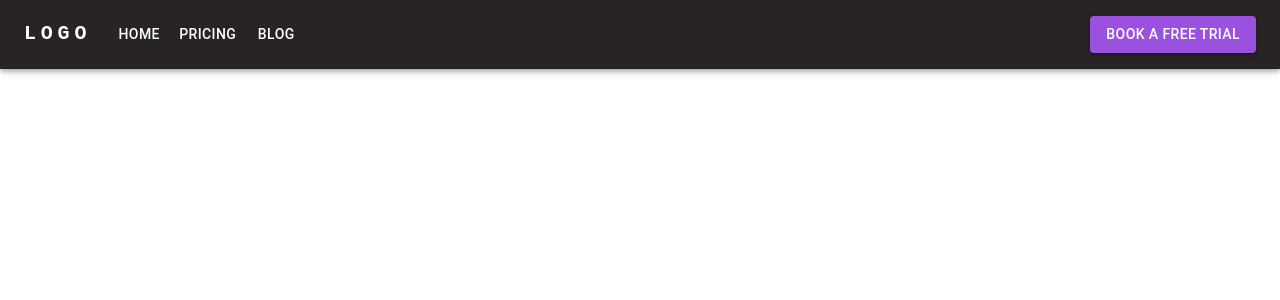
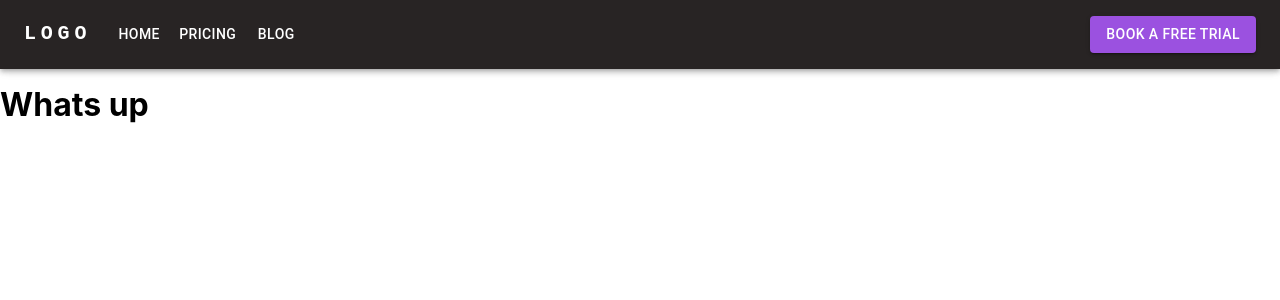
Before and after one commit to falte111/E-Commerce, a React (Create React App) app in the folder app/: page /blog in a window 1280 px wide. Shown: the top 300 px of the page. Built offline with nearby package versions, Linux system fonts and the light colour scheme.

Commit message:
wrap Appbar component with ToolBar to solve temporary fix

```diff
--- a/app/src/About.js
+++ b/app/src/About.js
@@ -1,11 +1,15 @@
+import { Grid, Toolbar } from "@mui/material";
 import Navbar from "./Navbar";
 //import background from "./resource/musicbg.jpg";
 
 function Blog() {
   return (
     <div>
-      <Navbar></Navbar>
+      <Grid>
+      <Toolbar><Navbar></Navbar></Toolbar>
+
       <h1>Whats up</h1>
+      </Grid>
     </div>
   );
 }
--- a/app/src/BookTrial.js
+++ b/app/src/BookTrial.js
@@ -1,5 +1,5 @@
 import Navbar from "./Navbar";
-import { Grid, TextField } from "@mui/material";
+import { Grid, TextField, Toolbar } from "@mui/material";
 import { MuiTelInput } from 'mui-tel-input'
 import { useState } from "react";
 function BookTrial() {
@@ -33,9 +33,8 @@ function BookTrial() {
   justifyContent="center"
   sx={{ minHeight: '40vh' }}>
     <Grid>
-      <Navbar></Navbar>
+      <Toolbar><Navbar></Navbar></Toolbar>
     <div style={{maxWidth:"70%", paddingBottom:"2%"}}>
-            <h1>Book Online</h1>
             <h1>Book Online</h1>
             <h3>Experience the difference at Quindicesima, where your unique talents and goals are nurtured and celebrated.
 ‍</h3>
```
